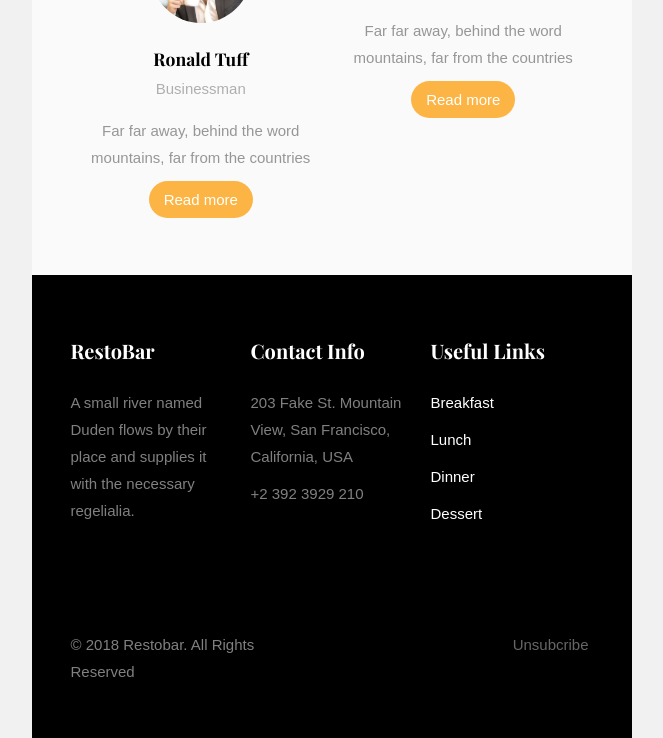
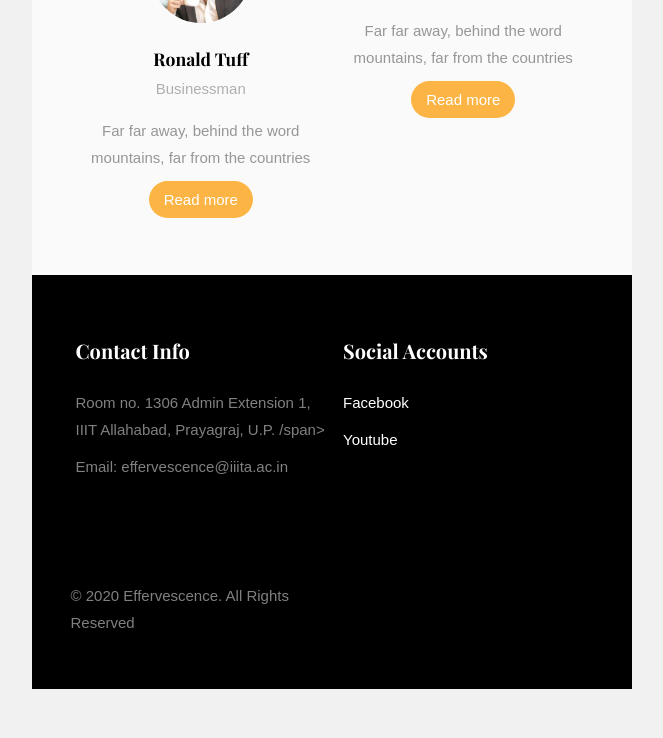
Before and after one commit to thesmallstar/effe-email, a plain HTML site: page index.html in a window 1280 px wide. Shown: the part 4678-5416 px from the top of the page, without its empty margins (308-971 px from the left). After the commit the page ends 5367 px from the top, so only its background shows below. Drawn offline with nearby package versions, Linux system fonts and the light colour scheme; a web font is replaced by a local one.

Commit message:
added footer

```diff
--- a/index.html
+++ b/index.html
@@ -707,24 +707,17 @@
                   <td valign="middle" class="bg_black footer email-section">
                      <table>
                         <tr>
-                           <td valign="top" width="33.333%" style="padding-top: 20px;">
-                              <table role="presentation" cellspacing="0" cellpadding="0" border="0" width="100%">
-                                 <tr>
-                                    <td style="text-align: left; padding-right: 10px;">
-                                       <h3 class="heading">RestoBar</h3>
-                                       <p>A small river named Duden flows by their place and supplies it with the necessary regelialia.</p>
-                                    </td>
-                                 </tr>
-                              </table>
-                           </td>
+
                            <td valign="top" width="33.333%" style="padding-top: 20px;">
                               <table role="presentation" cellspacing="0" cellpadding="0" border="0" width="100%">
                                  <tr>
                                     <td style="text-align: left; padding-left: 5px; padding-right: 5px;">
                                        <h3 class="heading">Contact Info</h3>
                                        <ul>
-                                          <li><span class="text">203 Fake St. Mountain View, San Francisco, California, USA</span></li>
-                                          <li><span class="text">+2 392 3929 210</span></a></li>
+                                          <li><span class="text">Room no. 1306 Admin Extension 1,
+											IIIT Allahabad, Prayagraj, U.P.
+											/span></li>
+                                          <li><span class="text">Email: effervescence@iiita.ac.in</span></a></li>
                                        </ul>
                                     </td>
                                  </tr>
@@ -734,12 +727,11 @@
                               <table role="presentation" cellspacing="0" cellpadding="0" border="0" width="100%">
                                  <tr>
                                     <td style="text-align: left; padding-left: 10px;">
-                                       <h3 class="heading">Useful Links</h3>
+                                       <h3 class="heading">Social Accounts</h3>
                                        <ul>
-                                          <li><a href="#">Breakfast</a></li>
-                                          <li><a href="#">Lunch</a></li>
-                                          <li><a href="#">Dinner</a></li>
-                                          <li><a href="#">Dessert</a></li>
+                                          <li><a href="https://www.facebook.com/effervescence.iiita/">Facebook</a></li>
+                                          <li><a href="https://www.youtube.com/channel/UCSKd_5A0v36U5Bt0y-SDJWg">Youtube</a></li>
+
                                        </ul>
                                     </td>
                                  </tr>
@@ -757,7 +749,7 @@
                               <table role="presentation" cellspacing="0" cellpadding="0" border="0" width="100%">
                                  <tr>
                                     <td style="text-align: left; padding-right: 10px;">
-                                       <p>&copy; 2018 Restobar. All Rights Reserved</p>
+                                       <p>&copy; 2020 Effervescence. All Rights Reserved</p>
                                     </td>
                                  </tr>
                               </table>
@@ -765,9 +757,7 @@
                            <td valign="top" width="33.333%">
                               <table role="presentation" cellspacing="0" cellpadding="0" border="0" width="100%">
                                  <tr>
-                                    <td style="text-align: right; padding-left: 5px; padding-right: 5px;">
-                                       <p><a href="#" style="color: rgba(255,255,255,.4);">Unsubcribe</a></p>
-                                    </td>
+
                                  </tr>
                               </table>
                            </td>
```
